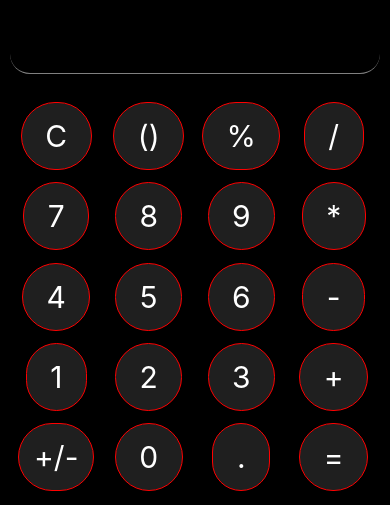
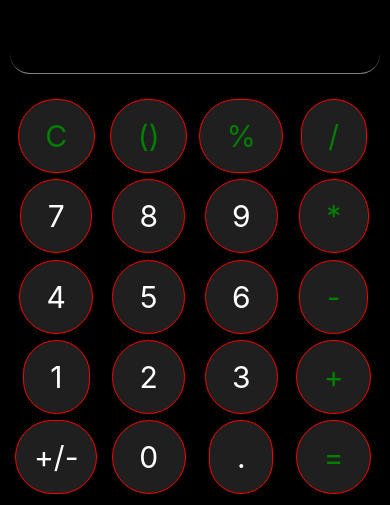
Before and after one commit to dbladva/Awesome, a React Native app: screen / in a window 390 px wide. Shown: the part 339-844 px from the top of the page. Built offline with nearby package versions, Linux system fonts and the light colour scheme.

Commit message:
dfsf
fsf

```diff
--- a/src/container/Calculator.js
+++ b/src/container/Calculator.js
@@ -1,30 +1,77 @@
-import { View, Text, StyleSheet } from 'react-native'
-import React from 'react'
+import {View, Text, StyleSheet} from 'react-native';
+import React from 'react';
 
 export default function Calculator() {
+  const arr = [
+    ' C ',
+    ' () ',
+    ' % ',
+    ' / ',
+    ' 7 ',
+    ' 8 ',
+    ' 9 ',
+    ' * ',
+    ' 4 ',
+    ' 5 ',
+    ' 6 ',
+    ' - ',
+    ' 1 ',
+    ' 2 ',
+    ' 3 ',
+    ' + ',
+    '+/-',
+    ' 0 ',
+    ' . ',
+    ' = ',
+  ];
 
-  const arr = [" C ", " () ", " % ", " / ", " 7 ", " 8 ", " 9 ", " * ", " 4 ", " 5 ", " 6 ", " - ", " 1 ", " 2 ", " 3 ", " + ", "+/-", " 0 ", " . ", " = "]
-
-  arr.map((a) => {
+  arr.map(a => {
     console.log(a);
-  })
+  });
   return (
     <View style={styles.container}>
-      <View style={styles.InputView}>
-      </View >
+      <View style={styles.InputView}></View>
       <View style={styles.btnMainView}>
-        {
-          arr.map((Key, index) => {
-              return (
-                <View style={styles.Button}>
-                  <Text style={styles.btnText}>{Key}</Text>
-                  </View>
-              )
-          })
-        }
+        {arr.map((Key, index) => {
+          return (
+            <View style={styles.Button}>
+              {/* <View style={index == 0 ? {color: 'red'} : {color : 'white'} }> */}
+
+              {/* <Text style={styles.btnText} >{Key}</Text> */}
+              <Text
+                style={
+                  index == 0 || index == 1 || index == 2 || index==3 || index == 7 || index == 11 || index == 15 || index == 19
+                    ? {
+                        marginTop: 5,
+                        color: 'green',
+                        padding: 18,
+                        fontSize: 30,
+                        borderWidth: 0.01,
+                        borderColor: 'red',
+                        borderRadius: 200,
+                        textAlign: 'center',
+                        backgroundColor: 'rgba(31,31,31,255)',
+                      }
+                    : {
+                        marginTop: 5,
+                        color: 'white',
+                        padding: 18,
+                        fontSize: 30,
+                        borderWidth: 0.01,
+                        borderColor: 'red',
+                        borderRadius: 200,
+                        textAlign: 'center',
+                        backgroundColor: 'rgba(31,31,31,255)',
+                      }
+                }>
+                {Key}
+              </Text>
+            </View>
+          );
+        })}
       </View>
     </View>
-  )
+  );
 }
 
 const styles = StyleSheet.create({
@@ -40,24 +87,24 @@ const styles = StyleSheet.create({
     borderBottomWidth: 1,
     borderBottomLeftRadius: 20,
     borderBottomRightRadius: 20,
-    justifyContent: 'center'
+    justifyContent: 'center',
   },
   btnMainView: {
-   flex: 1,
+    flex: 1,
     marginTop: 20,
     flexDirection: 'row',
     flexWrap: 'wrap',
   },
   btnText: {
     marginTop: 5,
-    color: "white",
-    padding: 15,
+    color: 'white',
+    padding: 18,
     fontSize: 30,
     borderWidth: 0.01,
     borderColor: 'red',
-    borderRadius: 200 ,
+    borderRadius: 200,
     textAlign: 'center',
-    backgroundColor: "rgba(31,31,31,255)",
+    backgroundColor: 'rgba(31,31,31,255)',
   },
   Button: {
     minWidth: '25%',
@@ -65,4 +112,4 @@ const styles = StyleSheet.create({
     justifyContent: 'center',
     alignItems: 'center',
   },
-})
+});
```
